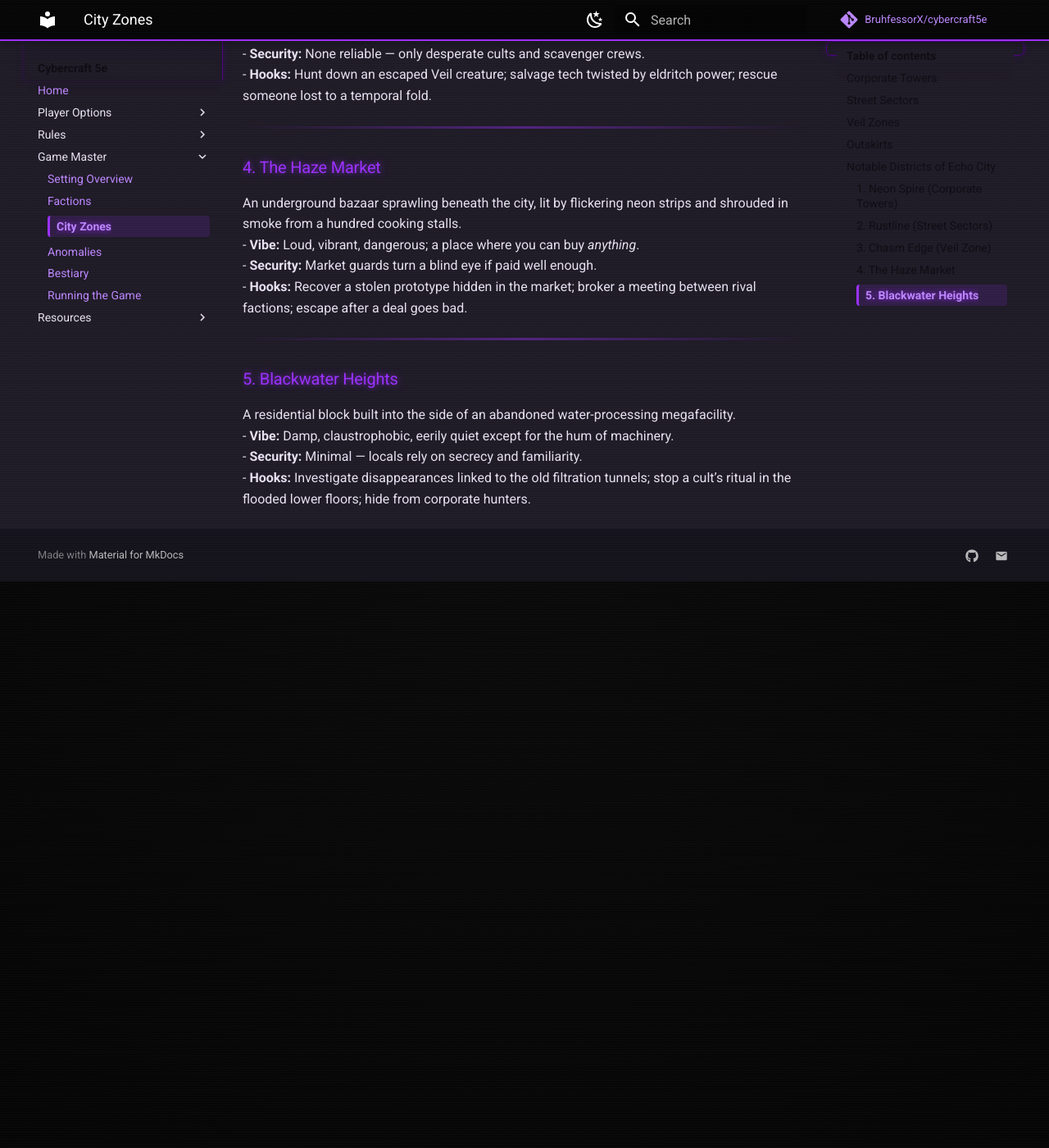
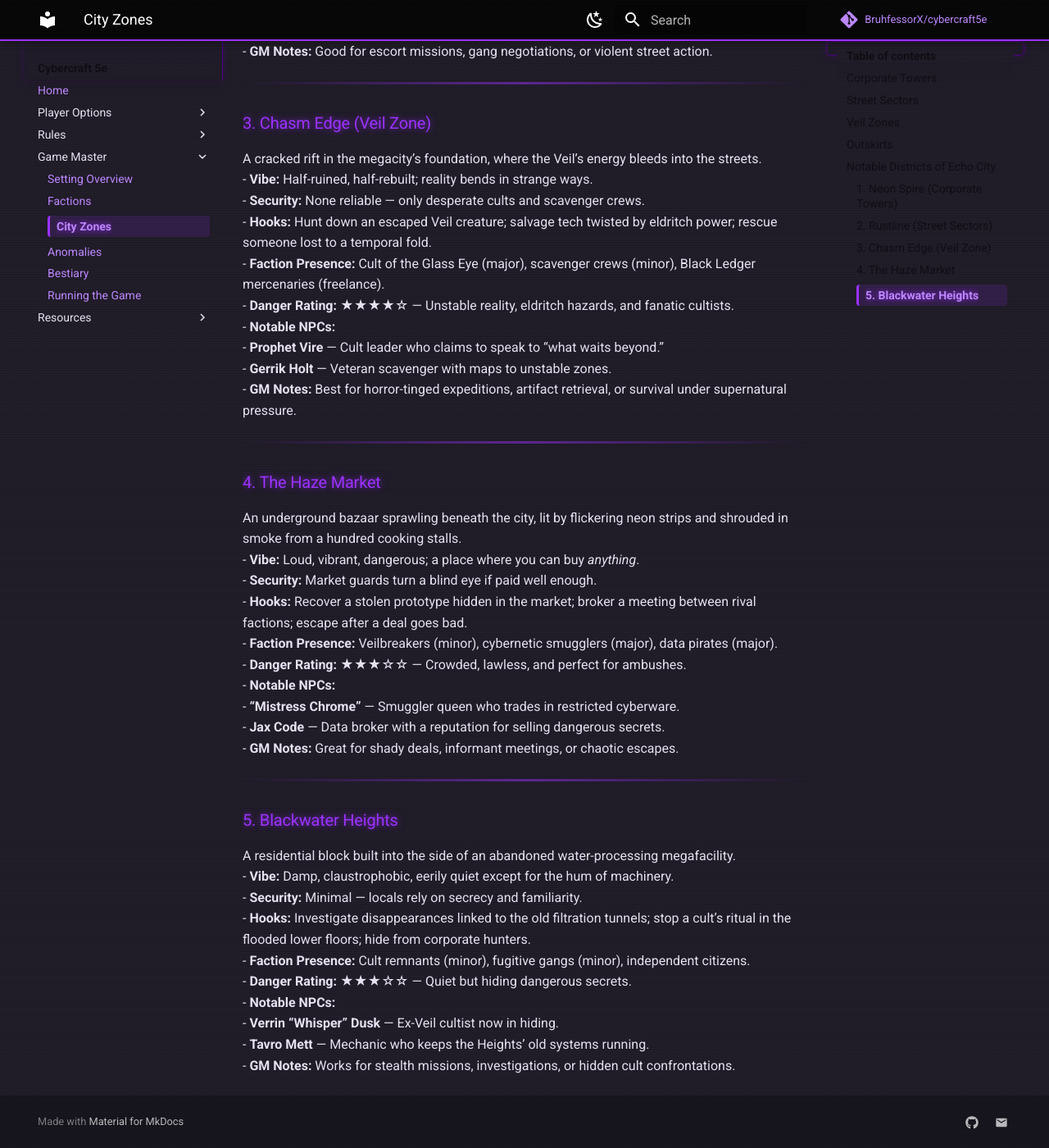
Before and after one commit to BruhfessorX/cybercraft5e, an MkDocs documentation site: the page built from docs/game-master/city-zones.md, in a window 1280 px wide and 1400 px high, scrolled down 1441 px. Shown: the whole window at 82% size. Built offline with MkDocs 1.6.1 and Material for MkDocs 9.7.7, drawn with Linux system fonts in a browser that asks for light colours; comment, search, counter and statistics services are not loaded; before the commit the page ends 2150 px from its top, so only the background shows below that; some of the changed text lies outside the part shown.

Commit message:
City Zones info expanded

```diff
--- a/docs/game-master/city-zones.md
+++ b/docs/game-master/city-zones.md
@@ -36,6 +36,13 @@ A chaotic industrial stretch where the lights never fully work and the air taste
 - **Vibe:** Working-class grit, gangs running “security,” and black-market stalls.
 - **Security:** Local enforcers on payroll; gang muscle.
 - **Hooks:** Escort a smuggler through gang turf; shut down an illegal cybernetics chop-shop; protect a witness before they vanish.
+- **Faction Presence:** Rust Serpents gang (major), Synth Unions (minor), Veilbreakers (scattered cells).
+- **Danger Rating:** ★★★☆☆ — Gritty streets, gang turf wars, and volatile labor strikes.
+- **Notable NPCs:**
+  - **Karn “Ironjaw” Vey** — Rust Serpents leader, cybernetic jaw and bad temper.
+  - **Lysa Marr** — Union organizer trying to keep the peace.
+- **GM Notes:** Good for escort missions, gang negotiations, or violent street action.
+
 
 ---
 
@@ -44,6 +51,13 @@ A cracked rift in the megacity’s foundation, where the Veil’s energy bleeds
 - **Vibe:** Half-ruined, half-rebuilt; reality bends in strange ways.
 - **Security:** None reliable — only desperate cults and scavenger crews.
 - **Hooks:** Hunt down an escaped Veil creature; salvage tech twisted by eldritch power; rescue someone lost to a temporal fold.
+- **Faction Presence:** Cult of the Glass Eye (major), scavenger crews (minor), Black Ledger mercenaries (freelance).
+- **Danger Rating:** ★★★★☆ — Unstable reality, eldritch hazards, and fanatic cultists.
+- **Notable NPCs:**
+  - **Prophet Vire** — Cult leader who claims to speak to “what waits beyond.”
+  - **Gerrik Holt** — Veteran scavenger with maps to unstable zones.
+- **GM Notes:** Best for horror-tinged expeditions, artifact retrieval, or survival under supernatural pressure.
+
 
 ---
 
@@ -52,6 +66,13 @@ An underground bazaar sprawling beneath the city, lit by flickering neon strips
 - **Vibe:** Loud, vibrant, dangerous; a place where you can buy *anything*.
 - **Security:** Market guards turn a blind eye if paid well enough.
 - **Hooks:** Recover a stolen prototype hidden in the market; broker a meeting between rival factions; escape after a deal goes bad.
+- **Faction Presence:** Veilbreakers (minor), cybernetic smugglers (major), data pirates (major).
+- **Danger Rating:** ★★★☆☆ — Crowded, lawless, and perfect for ambushes.
+- **Notable NPCs:**
+  - **“Mistress Chrome”** — Smuggler queen who trades in restricted cyberware.
+  - **Jax Code** — Data broker with a reputation for selling dangerous secrets.
+- **GM Notes:** Great for shady deals, informant meetings, or chaotic escapes.
+
 
 ---
 
@@ -60,3 +81,9 @@ A residential block built into the side of an abandoned water-processing megafac
 - **Vibe:** Damp, claustrophobic, eerily quiet except for the hum of machinery.
 - **Security:** Minimal — locals rely on secrecy and familiarity.
 - **Hooks:** Investigate disappearances linked to the old filtration tunnels; stop a cult’s ritual in the flooded lower floors; hide from corporate hunters.
+- **Faction Presence:** Cult remnants (minor), fugitive gangs (minor), independent citizens.
+- **Danger Rating:** ★★★☆☆ — Quiet but hiding dangerous secrets.
+- **Notable NPCs:**
+  - **Verrin “Whisper” Dusk** — Ex-Veil cultist now in hiding.
+  - **Tavro Mett** — Mechanic who keeps the Heights’ old systems running.
+- **GM Notes:** Works for stealth missions, investigations, or hidden cult confrontations.
```
